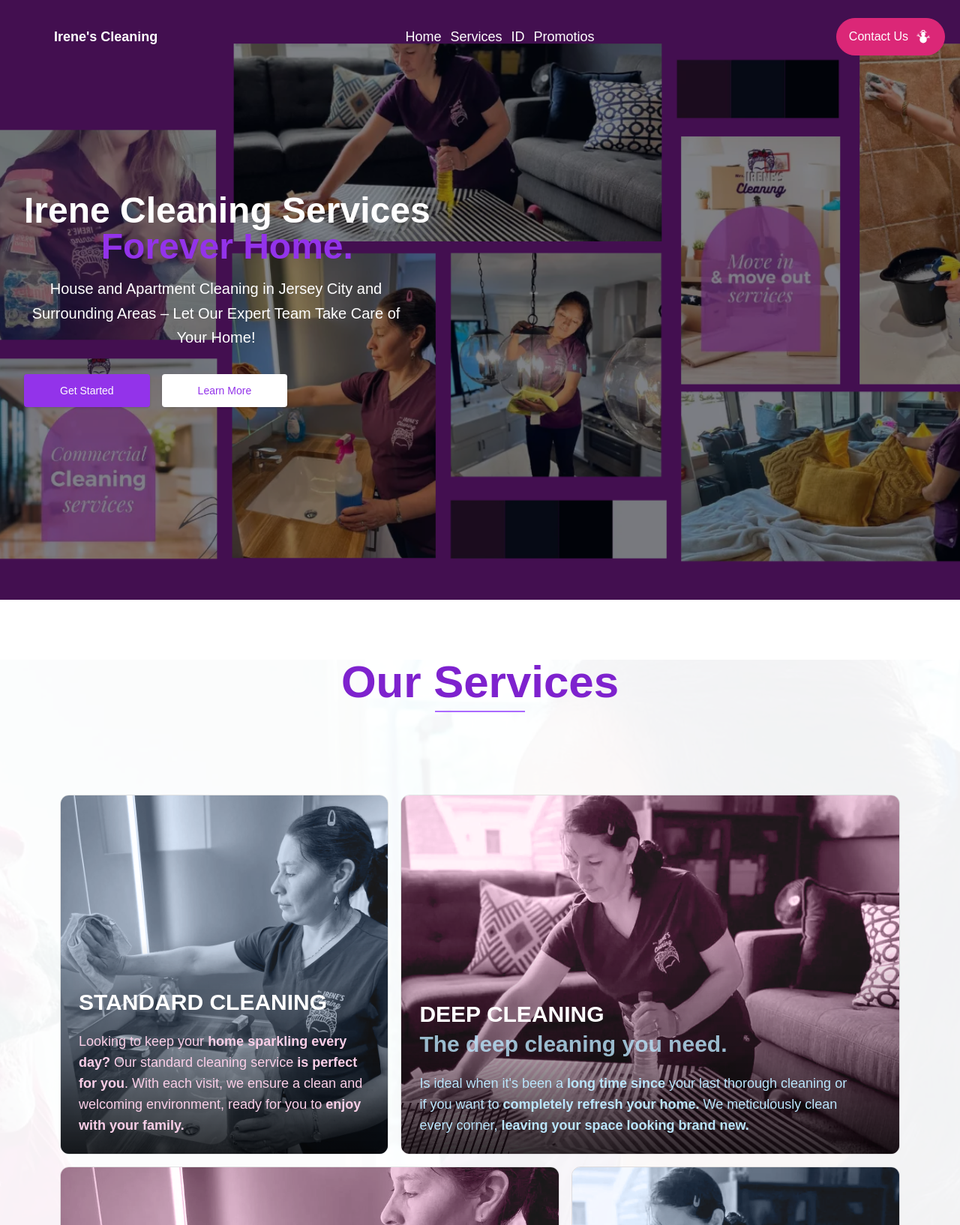
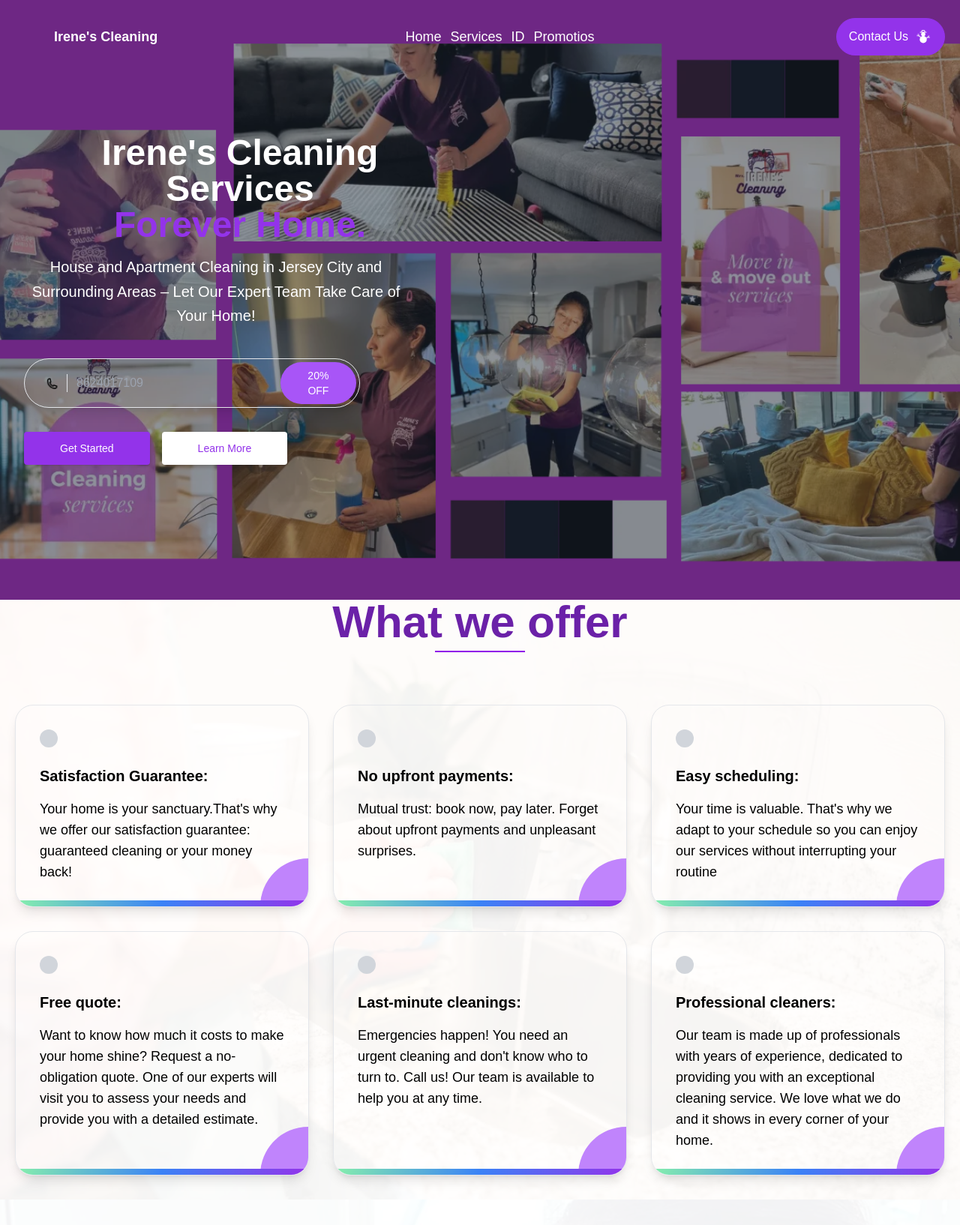
Before and after one commit to Eduardo-Angeles/irenes-cleaning-web, an Astro site: page / in a window 1280 px wide. Shown: the top 1634 px of the page at 75% size. Built offline with nearby package versions, Linux system fonts and the light colour scheme; Astro itself is replaced by a stand-in of ours; what tailwindcss-animations would draw is missing.

Commit message:
Agregar nuevos componentes compartidos y de servicios, incluyendo formularios y estilos actualizados

```diff
--- a/src/components/Button.astro
+++ b/src/components/Button.astro
@@ -17,19 +17,19 @@
         "inline-block",
         "rounded-full",
         "border",
-        "border-pink-600",
+        "border-purple-600",
         "px-9",
         "py-6",
         "text-sm",
         "font-medium",
         "text-white", // Texto blanco por defecto
-        "bg-pink-600", // Fondo rosa por defecto
+        "bg-purple-600", // Fondo rosa por defecto
         "hover:bg-white", // Fondo blanco al pasar el cursor
-        "hover:text-pink-600", // Texto rosa al pasar el cursor
+        "hover:text-purple-600", // Texto rosa al pasar el cursor
         "focus:outline-none",
         "focus:ring",
         "active:bg-white", // Fondo blanco al hacer clic
-        "active:text-pink-600", // Texto rosa al hacer clic
+        "active:text-purple-600", // Texto rosa al hacer clic
         "whitespace-nowrap",
   ]}
 >
--- /dev/null
+++ b/src/components/FormsDescuento.astro
@@ -0,0 +1,67 @@
+<form id="20% off" action="https://formspree.io/f/xwpkjavo" method="POST"
+    class="py-1 pl-6 w-full pr-1 flex gap-3 items-center text-heading-3 shadow-lg shadow-box-shadow
+    border border-box-border bg-box-bg rounded-full ease-linear focus-within:bg-body  focus-within:border-primary">
+    <span class="min-w-max pr-2 border-r border-box-border">
+    <svg viewBox="0 0 24 24"
+    xmlns="http://www.w3.org/2000/svg"
+    width="24"
+    height="24"
+    fill="currentColor">
+    <style>
+        @keyframes phone {
+        0%, to { transform: rotate(0deg); transform-origin: 0 100%; }
+        10%, 90% { transform: rotate(2deg); }
+        20%, 40%, 60% { transform: rotate(-4deg); }
+        30%, 50%, 70% { transform: rotate(4deg); }
+        80% { transform: rotate(-2deg); }
+        }
+    </style>
+        <path fill="currentColor" d="M15.758 19a10.761 10.761 0 01-7.603-3.162A10.805 10.805 0 015 8.22c0-.854.339-1.673.941-2.277A3.21 3.21 0 018.214 5c.18-.001.36.015.537.05.172.024.34.067.503.125a.699.699 0 01.455.525l.957 4.2a.7.7 0 01-.182.644c-.09.098-.098.105-.957.553a6.93 6.93 0 003.402 3.423c.454-.868.461-.875.559-.966a.699.699 0 01.643-.182l4.191.959a.699.699 0 01.503.455A3.046 3.046 0 0119 15.829a3.223 3.223 0 01-.968 2.255 3.21 3.21 0 01-2.274.916zM8.215 6.4a1.822 1.822 0 00-1.817 1.82 9.396 9.396 0 002.744 6.63 9.36 9.36 0 006.617 2.75 1.821 1.821 0 001.817-1.82v-.231l-3.242-.75-.202.386c-.315.609-.545 1.05-1.132.812a8.276 8.276 0 01-5.016-5.047c-.251-.546.224-.798.824-1.113l.385-.189L8.444 6.4h-.23z"
+        style="animation:phone 1.5s cubic-bezier(1,.01,.75,2.17) both infinite"/>
+    </svg>
+    </span>
+    <input type="tel" name="phone" id="phone" placeholder="8624017109" class="w-full py-3 outline-none border-none bg-transparent focus:ring-0" required>
+    <button type="submit" class="inline-block rounded-full bg-purple-500 px-8 py-2 text-sm font-medium text-white">
+        20% OFF
+    </button>
+</form>
+
+<script is:inline data-astro-rerun>
+  // Función para configurar el comportamiento del formulario
+  function setupKeenSlider() {
+    // Obtiene el formulario por su ID
+    const form = document.getElementById('20% off');
+    if (form) {
+      // Agrega un evento de envío al formulario
+      form.addEventListener('submit', function(event) {
+        event.preventDefault();
+        const formData = new FormData(form);
+
+        // Envía los datos del formulario usando fetch
+        fetch(form.action, {
+          method: form.method,
+          body: formData,
+          headers: {
+            'Accept': 'application/json'
+          }
+        }).then(response => {
+          if (response.ok) {
+            alert('Thank you for your message! We will get back to you soon.');
+            form.reset();
+          } else {
+            alert('Oops! There was a problem submitting your form.');
+          }
+        }).catch(error => {
+          alert('Oops! There was a problem submitting your form.');
+        });
+      });
+    }
+  }
+
+  // Escucha el evento de carga de la página y ejecuta la función setupKeenSlider
+  document.addEventListener('astro:page-load', setupKeenSlider);
+  // Escucha el evento después del intercambio de vistas y ejecuta la función setupKeenSlider
+  document.addEventListener('astro:after-swap', setupKeenSlider);
+  // Ejecuta la función setupKeenSlider inmediatamente
+  setupKeenSlider();
+</script>
--- a/src/components/Hero.astro
+++ b/src/components/Hero.astro
@@ -1,9 +1,13 @@
+---
+import FormsDescuento from './FormsDescuento.astro'
+---
+
 <section
-  class="relative bg-[url(/hero.webp)] bg-cover bg-center bg-no-repeat bg-fuchsia-800"
+  class="relative bg-[url(/hero.webp)] bg-cover bg-center bg-no-repeat bg-fuchsia-600"
 >
   <!-- Fondo de la sección con una imagen de fondo -->
 <div
-  class="absolute inset-0 bg-gray-950 bg-opacity-50"
+  class="absolute inset-0 bg-gray-800 bg-opacity-50"
 >
 </div>
 
@@ -15,7 +19,7 @@
     <div class="max-w-xl text-center ltr:sm:text-left rtl:sm:text-right">
       <!-- Título principal -->
       <h1 class="text-3xl font-extrabold text-white sm:text-5xl">
-        Irene Cleaning Services
+        Irene's Cleaning Services
 
         <!-- Subtítulo en negrita y color diferente -->
         <strong class="block font-extrabold text-purple-600"> Forever Home. </strong>
@@ -27,6 +31,12 @@
       </p>
 
       <!-- Botones de acción -->
+       <div class="mt-10  w-full flex max-w-md mx-auto lg:mx-0">
+                <div class="flex sm:flex-row flex-col gap-5 w-full">
+                    <FormsDescuento />
+                    </form>
+                </div>
+            </div>
       <div class="mt-8 flex flex-wrap gap-4 text-center">
         <a
           href="#"
--- /dev/null
+++ b/src/components/ServiceIndividual.astro
@@ -0,0 +1,28 @@
+---
+import Paragraph from './shared/Paragraph.astro';
+
+export interface Props{
+    title:string,
+    description:string
+    icon: string
+}
+
+const {title, description, icon} = Astro.props
+---
+<div class="p-5 sm:p-6 lg:p-8 rounded-3xl border border-box-border bg-box-bg shadow-lg shadow-box-shadow relative overflow-hidden hover:border-purple-100 hover:bg-purple-100 hover:shadow-2xl transition-all duration-300">
+    <div class="rounded-xl bg-gray-300 dark:bg-purple-300 p-3 text-heading-1 w-max relative">
+            <slot set:html={icon} />
+    </div>
+    <div class="mt-6 space-y-4 relative">
+        <h2 class="text-lg md:text-xl font-semibold text-heading-2">
+            {title}
+        </h2>
+        <Paragraph>
+            {description}
+        </Paragraph>
+    </div>
+    <span class="absolute w-32 aspect-square -bottom-16 -right-16 bg-purple-400 rounded-full"></span>
+    <span
+    class="absolute inset-x-0 bottom-0 h-2 bg-gradient-to-r from-green-300 via-blue-500 to-purple-600"
+  ></span>
+</div>
--- /dev/null
+++ b/src/components/Services.astro
@@ -0,0 +1,51 @@
+---
+import Container from './shared/Container.astro';
+import ServiceIndividual from './ServiceIndividual.astro';
+
+
+import { services } from "../utils/data.ts";
+
+
+type ServicesProps = {
+    title: string;
+    description: string;
+    icon: string
+};
+
+
+---
+
+<section id="services">
+    <Container className="space-y-10 md:sapce-y-12">
+        <div class="text-center max-w-3xl mx-auto space-y-4">
+            <h2 class="relative text-4xl lg:text-6xl text-center text-purple-800 font-bold mb-10 lg:mb-20 underline-pink text-heading-1">
+            What we offer
+            </h2>
+        </div>
+        <div class="grid sm:grid-cols-2 lg:grid-cols-3 gap-6 lg:gap-8">
+            {
+                    services.map((service: ServicesProps) => {
+                    return (
+                            <ServiceIndividual title={service.title} description={service.description} icon={service.icon}>
+                            </ServiceIndividual>
+                            );
+                    })
+            }
+        </div>
+    </Container>
+</section>
+
+<style>
+    .underline-pink::after {
+      content: '';
+      display: block;
+      width: 120px; /* Ajusta este valor para cambiar el ancho de la línea */
+      height: 2px; /* Grosor de la línea */
+      background-color: #8f08e9; /* Color rosa */
+      position: absolute;
+      bottom: -10px; /* Ajusta esta distancia según sea necesario */
+      left: 50%; /* Centra la línea horizontalmente */
+      transform: translateX(-50%); /* Centra la línea horizontalmente */
+    }
+
+  </style>
--- /dev/null
+++ b/src/components/shared/Container.astro
@@ -0,0 +1,10 @@
+---
+export interface Props{
+    className?:string
+}
+
+const { className } = Astro.props
+---
+<div class={`mx-auto max-w-7xl w-full px-5 sm:px-8 md:px-14 lg:px-5 ${className}`}>
+    <slot/>
+</div>
--- /dev/null
+++ b/src/components/shared/Paragraph.astro
@@ -0,0 +1,11 @@
+---
+export interface Props{
+    className?:string
+}
+
+const {className} = Astro.props
+---
+
+<p class={`md:text-lg text-heading-3 ${className}`}>
+    <slot/>
+</p>
--- a/src/pages/index.astro
+++ b/src/pages/index.astro
@@ -2,6 +2,7 @@
 import Bento from '../components/Bento.astro';
 import Hero from '../components/Hero.astro';
 import Layout from '../layouts/Layout.astro';
+import Services from '../components/Services.astro';
 
 // Welcome to Astro! Wondering what to do next? Check out the Astro documentation at https://docs.astro.build
 // Don't want to use any of this? Delete everything in this file, the `assets`, `components`, and `layouts` directories, and start fresh.
@@ -12,13 +13,18 @@
 
 	<main>
 		<Hero />
+		<section class="relative bg-[url(/fondo2.webp)] bg-cover bg-center min-h-screen w-full">
+			<div class="absolute inset-0 bg-white opacity-95"></div>
+			<div class="relative z-10">
+				<!-- Contenido de la sección -->
+				<Services />
+			</div>
+		</section>
+
 		<section class="relative bg-[url(/fondo.webp)] bg-cover bg-center">
 			<div class="absolute inset-0 bg-white opacity-95"></div>
 			<div class="relative z-10">
 				<!-- Contenido de la sección -->
-				 <h2 class="lg:mt-20 mt-10 relative text-4xl lg:text-6xl text-center text-purple-700 font-bold mb-10 lg:mb-06 underline-pink text-heading-1">
-				Our Services
-			      </h2>
 				<Bento />
 			</div>
 		</section>
--- /dev/null
+++ b/src/utils/data.ts
@@ -0,0 +1,40 @@
+const services = [
+    {
+        title: "Satisfaction Guarantee: ",
+        description: "Your home is your sanctuary.That's why we offer our satisfaction guarantee: guaranteed cleaning or your money back!",
+        icon: `<svg  xmlns="http://www.w3.org/2000/svg"  width="24"  height="24"  viewBox="0 0 24 24"  fill="none"  stroke="currentColor"  stroke-width="2"  stroke-linecap="round"  stroke-linejoin="round"  class="icon icon-tabler icons-tabler-outline icon-tabler-home-shield"><path stroke="none" d="M0 0h24v24H0z" fill="none"/><path d="M9 21v-6a2 2 0 0 1 2 -2h1.341" /><path d="M19.682 10.682l-7.682 -7.682l-9 9h2v7a2 2 0 0 0 2 2h5" />
+        <path d="M22 16c0 4 -2.5 6 -3.5 6s-3.5 -2 -3.5 -6c1 0 2.5 -.5 3.5 -1.5c1 1 2.5 1.5 3.5 1.5z" /></svg>`,
+    },
+    {
+        title: "No upfront payments:",
+        description: "Mutual trust: book now, pay later. Forget about upfront payments and unpleasant surprises.",
+        icon: `<svg  xmlns="http://www.w3.org/2000/svg"  width="24"  height="24"  viewBox="0 0 24 24"  fill="none"  stroke="currentColor"  stroke-width="2"  stroke-linecap="round"  stroke-linejoin="round"  class="icon icon-tabler icons-tabler-outline icon-tabler-paywall"><path stroke="none" d="M0 0h24v24H0z" fill="none"/><path d="M13 21h-6a2 2 0 0 1 -2 -2v-6a2 2 0 0 1 2 -2h10" /><path d="M11 16a1 1 0 1 0 2 0a1 1 0 0 0 -2 0" /><path d="M8 11v-4a4 4 0 1 1 8 0v4" />
+        <path d="M21 15h-2.5a1.5 1.5 0 0 0 0 3h1a1.5 1.5 0 0 1 0 3h-2.5" /><path d="M19 21v1" /><path d="M19 14v1" /></svg>`,
+    },
+    {
+        title: "Easy scheduling:",
+        description: "Your time is valuable. That's why we adapt to your schedule so you can enjoy our services without interrupting your routine",
+        icon: `<svg  xmlns="http://www.w3.org/2000/svg"  width="24"  height="24"  viewBox="0 0 24 24"  fill="none"  stroke="currentColor"  stroke-width="2"  stroke-linecap="round"  stroke-linejoin="round"  class="icon icon-tabler icons-tabler-outline icon-tabler-calendar-time"><path stroke="none" d="M0 0h24v24H0z" fill="none"/>
+        <path d="M11.795 21h-6.795a2 2 0 0 1 -2 -2v-12a2 2 0 0 1 2 -2h12a2 2 0 0 1 2 2v4" /><path d="M18 18m-4 0a4 4 0 1 0 8 0a4 4 0 1 0 -8 0" /><path d="M15 3v4" /><path d="M7 3v4" /><path d="M3 11h16" /><path d="M18 16.496v1.504l1 1" /></svg>`,
+    },
+    {
+        title: "Free quote:",
+        description: "Want to know how much it costs to make your home shine? Request a no-obligation quote. One of our experts will visit you to assess your needs and provide you with a detailed estimate.",
+        icon: `<svg  xmlns="http://www.w3.org/2000/svg"  width="24"  height="24"  viewBox="0 0 24 24"  fill="none"  stroke="currentColor"  stroke-width="2"  stroke-linecap="round"  stroke-linejoin="round"  class="icon icon-tabler icons-tabler-outline icon-tabler-calendar-heart"><path stroke="none" d="M0 0h24v24H0z" fill="none"/><path d="M11.5 21h-5.5a2 2 0 0 1 -2 -2v-12a2 2 0 0 1 2 -2h12a2 2 0 0 1 2 2v4" />
+        <path d="M16 3v4" /><path d="M8 3v4" /><path d="M4 11h16" /><path d="M18 22l3.35 -3.284a2.143 2.143 0 0 0 .005 -3.071a2.242 2.242 0 0 0 -3.129 -.006l-.224 .22l-.223 -.22a2.242 2.242 0 0 0 -3.128 -.006a2.143 2.143 0 0 0 -.006 3.071l3.355 3.296z" /></svg>`,
+    },
+    {
+        title: "Last-minute cleanings:",
+        description: "Emergencies happen! You need an urgent cleaning and don't know who to turn to. Call us! Our team is available to help you at any time.",
+        icon: `<svg  xmlns="http://www.w3.org/2000/svg"  width="24"  height="24"  viewBox="0 0 24 24"  fill="none"  stroke="currentColor"  stroke-width="2"  stroke-linecap="round"  stroke-linejoin="round"  class="icon icon-tabler icons-tabler-outline icon-tabler-clock-24"><path stroke="none" d="M0 0h24v24H0z" fill="none"/><path d="M3 12a9 9 0 0 0 5.998 8.485m12.002 -8.485a9 9 0 1 0 -18 0" /><path d="M12 7v5" /><path d="M12 15h2a1 1 0 0 1 1 1v1a1 1 0 0 1 -1 1h-1a1 1 0 0 0 -1 1v1a1 1 0 0 0 1 1h2" />
+        <path d="M18 15v2a1 1 0 0 0 1 1h1" /><path d="M21 15v6" /></svg>`,
+    },
+    {
+        title: "Professional cleaners:",
+        description: "Our team is made up of professionals with years of experience, dedicated to providing you with an exceptional cleaning service. We love what we do and it shows in every corner of your home.",
+        icon: `<svg  xmlns="http://www.w3.org/2000/svg"  width="24"  height="24"  viewBox="0 0 24 24"  fill="none"  stroke="currentColor"  stroke-width="2"  stroke-linecap="round"  stroke-linejoin="round"  class="icon icon-tabler
+        icons-tabler-outline icon-tabler-user-star"><path stroke="none" d="M0 0h24v24H0z" fill="none"/><path d="M8 7a4 4 0 1 0 8 0a4 4 0 0 0 -8 0" /><path d="M6 21v-2a4 4 0 0 1 4 -4h.5" /><path d="M17.8 20.817l-2.172 1.138a.392 .392 0 0 1 -.568 -.41l.415 -2.411l-1.757 -1.707a.389 .389 0 0 1 .217 -.665l2.428 -.352l1.086 -2.193a.392 .392 0 0 1 .702 0l1.086 2.193l2.428 .352a.39 .39 0 0 1 .217 .665l-1.757 1.707l.414 2.41a.39 .39 0 0 1 -.567 .411l-2.172 -1.138z" /></svg>`,
+    },
+];
+
+export { services };
```
Also changed, not shown: public/fondo2.webp (added), public/pexels-photo-5591829.jpeg (added).
